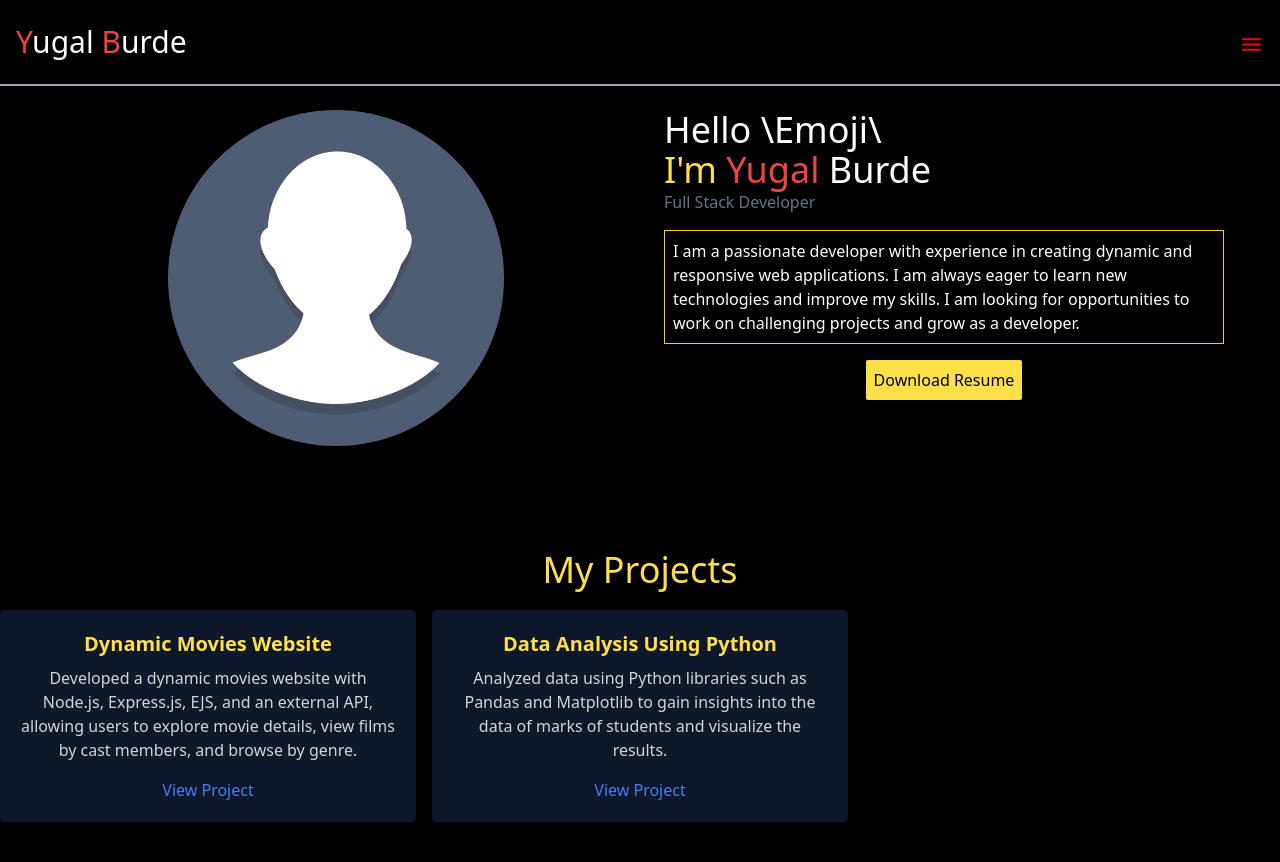
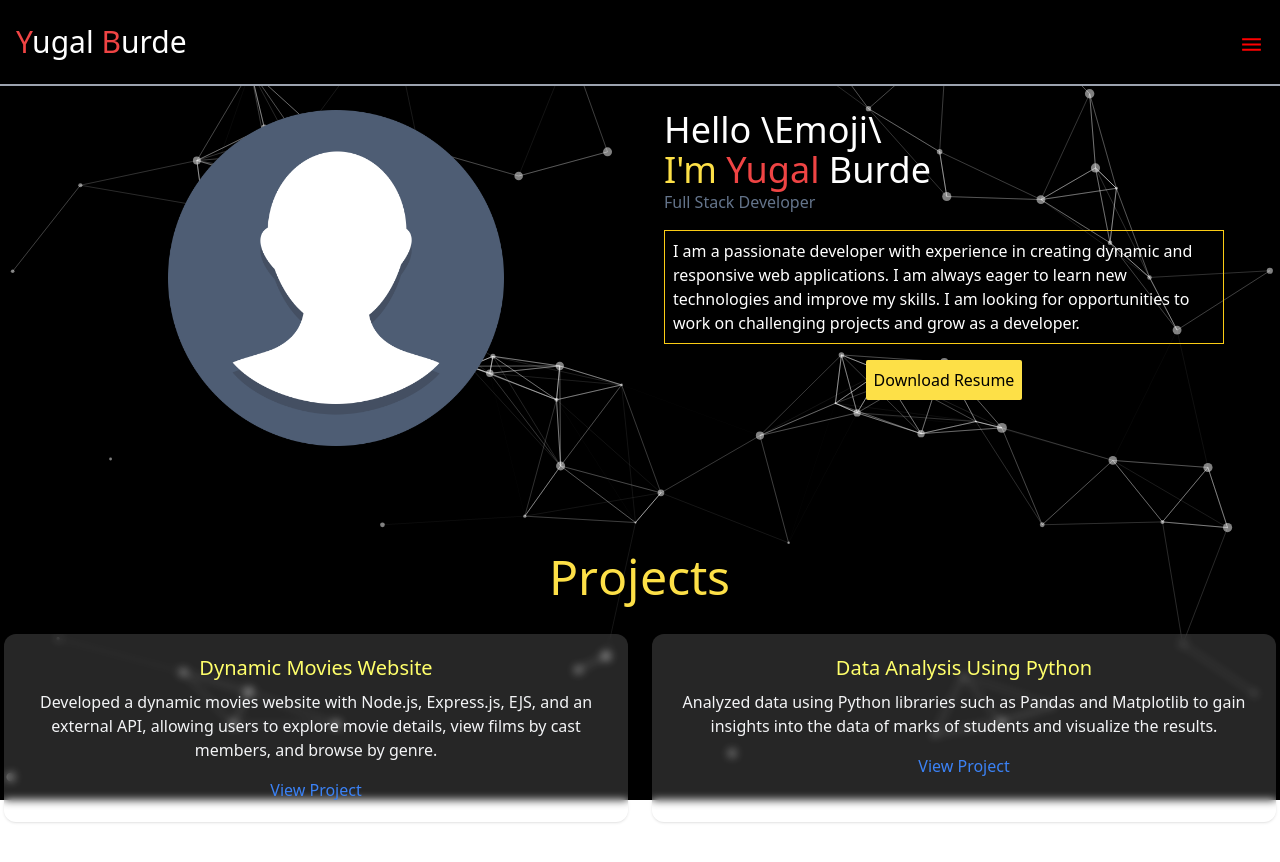
Before and after one commit to yugal1107/Portfolio, a React (Vite) app in the folder portfolio-frontend/: page / in a window 1280 px wide. Built offline with nearby package versions, Linux system fonts and the light colour scheme.

Commit message:
Added projects and background animation

```diff
--- a/portfolio-frontend/package.json
+++ b/portfolio-frontend/package.json
@@ -10,6 +10,9 @@
     "preview": "vite preview"
   },
   "dependencies": {
+    "@tsparticles/react": "^3.0.0",
+    "@tsparticles/slim": "^3.5.0",
+    "animejs": "^3.2.2",
     "react": "^18.2.0",
     "react-dom": "^18.2.0",
     "react-router-dom": "^6.23.1"
--- a/portfolio-frontend/src/components/About.jsx
+++ b/portfolio-frontend/src/components/About.jsx
@@ -1,17 +1,49 @@
 import React from "react";
+import profile from "../assets/profile.png";
+
 
 const About = () => {
   return (
-    <section id="about" className="py-10 bg-gray-100">
-      <div className="container mx-auto text-center">
-        <h2 className="text-2xl font-bold mb-5">About Me</h2>
-        <p className="text-gray-700">
-          I am a passionate developer with experience in creating dynamic and
-          responsive web applications. My expertise includes React, Tailwind
-          CSS, and other modern web development technologies.
-        </p>
-      </div>
-    </section>
+    // <section id="about" className="py-10 bg-gray-100">
+    //   <div className="container mx-auto text-center">
+    //     <h2 className="text-2xl font-bold mb-5">About Me</h2>
+    //     <p className="text-gray-700">
+    //       I am a passionate developer with experience in creating dynamic and
+    //       responsive web applications. My expertise includes React, Tailwind
+    //       CSS, and other modern web development technologies.
+    //     </p>
+    //   </div>
+    // </section>
+
+    <section className="container flex-col pb-10 px-8 text-white justify-around md:flex md:flex-row mx-auto overflow-x-hidden">
+        <div className="basis-1/2">
+          <div className="px-6 sm:px-14 lg:px-16 xl:px-28">
+            <img className="w-auto p-6 grow" src={profile}></img>
+          </div>
+        </div>
+        <div className="flex-col basis-1/2 gap-2 align-middle lg:p-6 ">
+          <h1 className="text-4xl">
+            Hello <span>\Emoji\</span>
+          </h1>
+          <div className="text-4xl">
+            {" "}
+            <span className="text-yellow-300 py-2">I'm</span>{" "}
+            <span className="text-red-500">Yugal</span> <span>Burde</span>{" "}
+          </div>
+          <div className="text-md text-slate-500">Full Stack Developer</div>
+          <div className="my-4 p-2 border-solid border-yellow-400 border rounded-xl/">
+            I am a passionate developer with experience in creating dynamic and
+            responsive web applications. I am always eager to learn new
+            technologies and improve my skills. I am looking for opportunities
+            to work on challenging projects and grow as a developer.
+          </div>
+          <div className="w-full flex justify-around">
+            <button className="bg-yellow-300 text-black p-2 rounded-sm">
+              Download Resume
+            </button>
+          </div>
+        </div>
+      </section>
   );
 };
 
--- /dev/null
+++ b/portfolio-frontend/src/components/ParticlesBackground.jsx
@@ -0,0 +1,115 @@
+import { useEffect, useMemo, useState } from "react";
+import Particles, { initParticlesEngine } from "@tsparticles/react";
+// import { loadAll } from "@tsparticles/all"; // if you are going to use `loadAll`, install the "@tsparticles/all" package too.
+// import { loadFull } from "tsparticles"; // if you are going to use `loadFull`, install the "tsparticles" package too.
+import { loadSlim } from "@tsparticles/slim"; // if you are going to use `loadSlim`, install the "@tsparticles/slim" package too.
+// import { loadBasic } from "@tsparticles/basic"; // if you are going to use `loadBasic`, install the "@tsparticles/basic" package too.
+
+const App = () => {
+  const [init, setInit] = useState(false);
+
+  // this should be run only once per application lifetime
+  useEffect(() => {
+    initParticlesEngine(async (engine) => {
+      // you can initiate the tsParticles instance (engine) here, adding custom shapes or presets
+      // this loads the tsparticles package bundle, it's the easiest method for getting everything ready
+      // starting from v2 you can add only the features you need reducing the bundle size
+      //await loadAll(engine);
+      //await loadFull(engine);
+      await loadSlim(engine);
+      //await loadBasic(engine);
+    }).then(() => {
+      setInit(true);
+    });
+  }, []);
+
+  const particlesLoaded = (container) => {
+    console.log(container);
+  };
+
+  const options = useMemo(
+    () => ({
+      background: {
+        color: {
+          value: "#000",
+        },
+      },
+      fpsLimit: 120,
+      interactivity: {
+        events: {
+          onClick: {
+            enable: true,
+            mode: "push",
+          },
+          onHover: {
+            enable: true,
+            mode: "repulse",
+          },
+        },
+        modes: {
+          push: {
+            quantity: 4,
+          },
+          repulse: {
+            distance: 200,
+            duration: 0.4,
+          },
+        },
+      },
+      particles: {
+        color: {
+          value: "#ffffff",
+        },
+        links: {
+          color: "#ffffff",
+          distance: 150,
+          enable: true,
+          opacity: 0.5,
+          width: 1,
+        },
+        move: {
+          direction: "none",
+          enable: true,
+          outModes: {
+            default: "bounce",
+          },
+          random: false,
+          speed: 6,
+          straight: false,
+        },
+        number: {
+          density: {
+            enable: true,
+          },
+          value: 150,
+        },
+        opacity: {
+          value: 0.5,
+        },
+        shape: {
+          type: "circle",
+        },
+        size: {
+          value: { min: 1, max: 5 },
+        },
+      },
+      detectRetina: true,
+    }),
+    [],
+  );
+
+  if (init) {
+    return (
+      <Particles
+      className={"absolute inset-0 -z-10"}
+        id="tsparticles"
+        particlesLoaded={particlesLoaded}
+        options={options}
+      />
+    );
+  }
+
+  return <></>;
+};
+
+export default App;
--- a/portfolio-frontend/src/components/Projects.jsx
+++ b/portfolio-frontend/src/components/Projects.jsx
@@ -1,14 +1,18 @@
-import React from "react";
+import React, { useEffect } from "react";
+import "../custom.css";
+import anime from "animejs/lib/anime.es.js";
 
 const projects = [
   {
     title: "Dynamic Movies Website",
-    description: "Developed a dynamic movies website with Node.js, Express.js, EJS, and an external API, allowing users to explore movie details, view films by cast members, and browse by genre.",
-    link: "#",
+    description:
+      "Developed a dynamic movies website with Node.js, Express.js, EJS, and an external API, allowing users to explore movie details, view films by cast members, and browse by genre.",
+    link: "https://ymoviez.vercel.app/",
   },
   {
     title: "Data Analysis Using Python",
-    description: "Analyzed data using Python libraries such as Pandas and Matplotlib to gain insights into the data of marks of students and visualize the results.",
+    description:
+      "Analyzed data using Python libraries such as Pandas and Matplotlib to gain insights into the data of marks of students and visualize the results.",
     link: "#",
   },
   // {
@@ -19,16 +23,53 @@ const projects = [
 ];
 
 const Projects = () => {
+  useEffect(() => {
+    var textWrapper = document.querySelector(".ml9 .letters");
+    textWrapper.innerHTML = textWrapper.textContent.replace(
+      /\S/g,
+      "<span class='letter'>$&</span>"
+    );
+
+    anime
+      .timeline({ loop: true })
+      .add({
+        targets: ".ml9 .letter",
+        scale: [0, 1],
+        duration: 2000,
+        elasticity: 600,
+        delay: (el, i) => 45 * (i + 1),
+      })
+      .add({
+        targets: ".ml9",
+        opacity: 0,
+        duration: 500,
+        easing: "easeOutExpo",
+        delay: 1000,
+      });
+  }, []);
+
   return (
-    <section id="projects" className="py-10
-     bg-black">
+    <section
+      id="projects"
+      className="py-10"
+    >
       <div className="container mx-auto text-center">
-        <h2 className="text-4xl text-yellow-300 font-normal mb-5">My Projects</h2>
-        <div className="grid grid-cols-1 md:grid-cols-3 gap-4">
+        {/* <h2 className="text-4xl text-yellow-300 font-normal mb-5">My Projects</h2> */}
+        <h2 className="ml9 mb-5">
+          <span className="text-wrapper">
+            <span className="letters text-5xl text-yellow-300 font-normal">
+              Projects
+            </span>
+          </span>
+        </h2>
+        {/* <script src="https://cdnjs.cloudflare.com/ajax/libs/animejs/2.0.2/anime.min.js"></script> */}
+        <div className="grid grid-cols-1 md:grid-cols-2 gap-4">
           {projects.map((project, index) => (
-            <div key={index} className="bg-slate-900  p-5 rounded shadow">
-              <h3 className="text-xl text-yellow-300 font-bold mb-2">{project.title}</h3>
-              <p className="text-gray-300 mb-4">{project.description}</p>
+            <div key={index} className=" bg-white/15 p-5 mx-1 rounded-xl shadow -z-0 backdrop-blur-sm">
+              <h3 className="brightness-150 text-xl text-yellow-300 font-light mb-2">
+                {project.title}
+              </h3>
+              <p className="text-gray-100 mb-4">{project.description}</p>
               <a href={project.link} className="text-blue-500 hover:underline">
                 View Project
               </a>
--- /dev/null
+++ b/portfolio-frontend/src/custom.css
@@ -0,0 +1,18 @@
+.ml9 {
+    position: relative;
+  }
+
+  .ml9 .text-wrapper {
+    position: relative;
+    display: inline-block;
+    padding-top: 0.2em;
+    padding-right: 0.05em;
+    padding-bottom: 0.4em;
+    overflow: hidden;
+  }
+
+  .ml9 .letter {
+    transform-origin: 50% 100%;
+    display: inline-block;
+    line-height: 1em;
+  }
--- a/portfolio-frontend/src/pages/Home.jsx
+++ b/portfolio-frontend/src/pages/Home.jsx
@@ -1,43 +1,20 @@
-import React from "react";
-import profile from "../assets/profile.png";
+import React, { useEffect } from "react";
 import Projects from "../components/Projects";
+import About from "../components/About";
+import App from "../components/ParticlesBackground";
 // import Menu from "../assets/menu.svg";
 
 function Home() {
+
   return (
-    <>
-      <section className="container bg-black flex-col pb-10 px-8 text-white justify-around md:flex md:flex-row mx-auto overflow-x-hidden">
-        <div className="basis-1/2">
-          <div className="px-6 sm:px-14 lg:px-16 xl:px-28">
-            <img className="w-auto p-6 grow" src={profile}></img>
-          </div>
-        </div>
-        <div className="flex-col basis-1/2 gap-2 align-middle lg:p-6 ">
-          <h1 className="text-4xl">
-            Hello <span>\Emoji\</span>
-          </h1>
-          <div className="text-4xl">
-            {" "}
-            <span className="text-yellow-300 py-2">I'm</span>{" "}
-            <span className="text-red-500">Yugal</span> <span>Burde</span>{" "}
-          </div>
-          <div className="text-md text-slate-500">Full Stack Developer</div>
-          <div className="my-4 p-2 border-solid border-yellow-400 border rounded-xl/">
-            I am a passionate developer with experience in creating dynamic and
-            responsive web applications. I am always eager to learn new
-            technologies and improve my skills. I am looking for opportunities
-            to work on challenging projects and grow as a developer.
-          </div>
-          <div className="w-full flex justify-around">
-            <button className="bg-yellow-300 text-black p-2 rounded-sm">
-              Download Resume
-            </button>
-          </div>
-        </div>
-      </section>
+    <div id="particles-js" className="">
+      <App />
+      <About />
       <Projects />
-    </>
+    </div>
   );
 }
 
 export default Home;
+
+<div id="particles-js"></div>;
```
Also changed, not shown: 2 other files (tests, documents, lock files or other folders).
